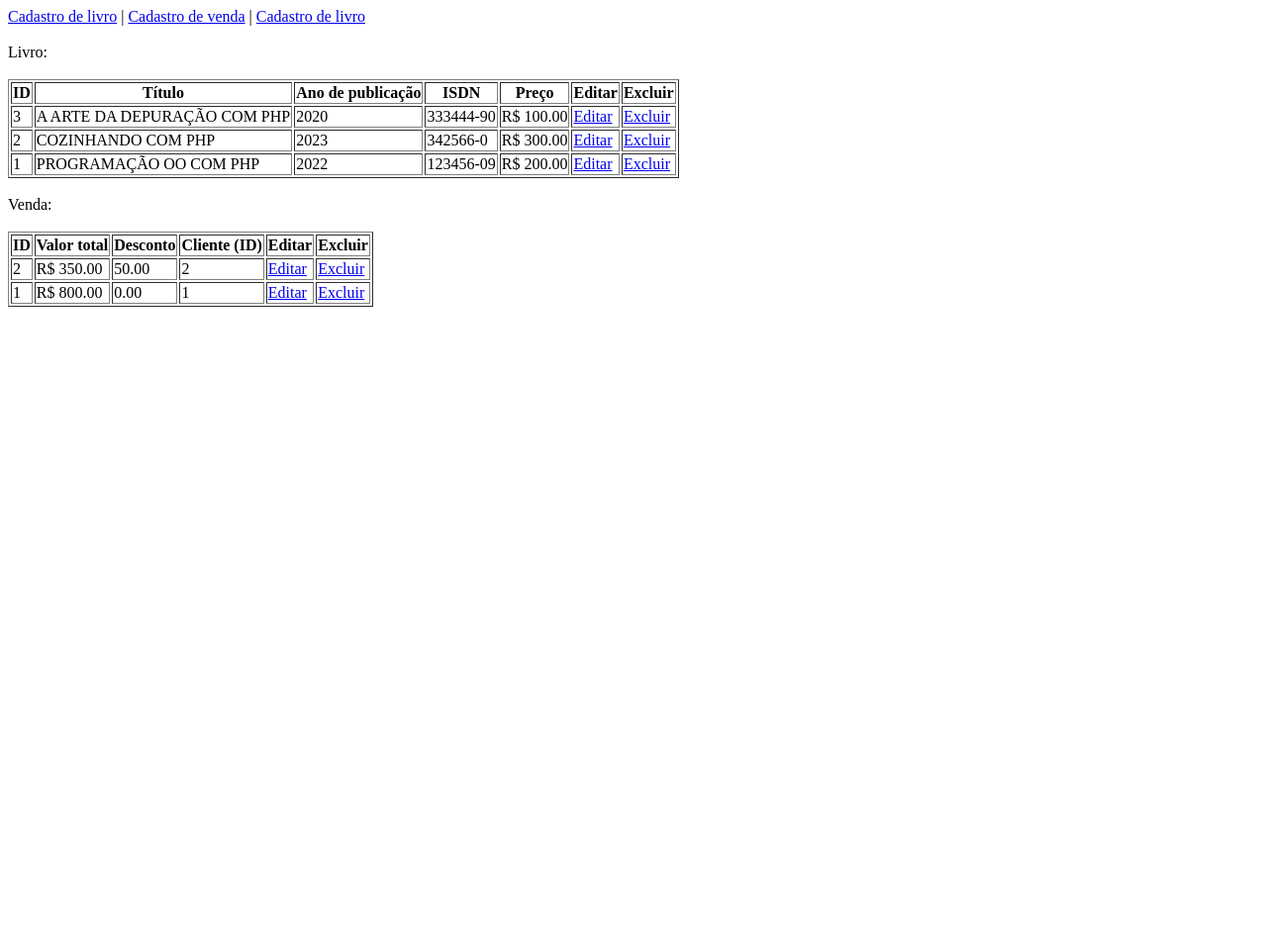
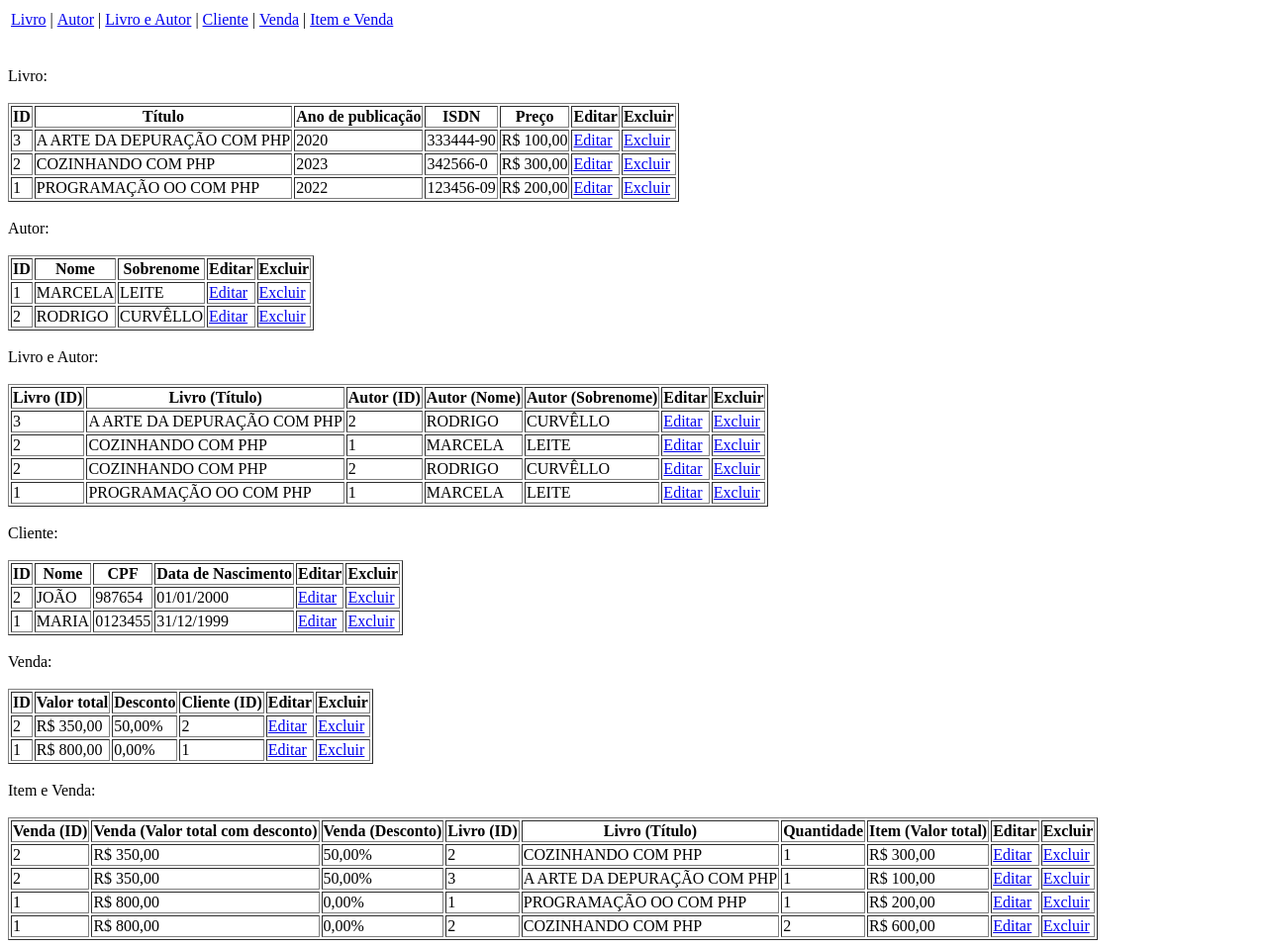
Before and after one commit to pedroryansc/recuperacaoAvaliacao1, a PHP site: page / in a window 1280 px wide. Shown: the whole page at 99% size. Before the commit the page ends 310 px from the top, so only its background shows below. Run offline with PHP 8.4, Linux system fonts and the light colour scheme; data comes from the database, SQL or seed files in the repository.

Commit message:
Arquivos de consulta e atualização em index.php

```diff
--- a/index.php
+++ b/index.php
@@ -11,70 +11,15 @@
     <title>Página principal - Recuperação da Avaliação 1</title>
 </head>
 <body>
-    <a href="cad/cad_livro.php">Cadastro de livro</a> | <a href="cad/cad_venda.php">Cadastro de venda</a> |
-    <a href="cad/cad_item_venda.php">Cadastro de livro</a><br>
-    <br>
-    Livro: <br>
-    <br>
-    <table border="1">
-        <tr>
-            <th>ID</th>
-            <th>Título</th>
-            <th>Ano de publicação</th>
-            <th>ISDN</th>
-            <th>Preço</th>
-            <th>Editar</th>
-            <th>Excluir</th>
-        </tr>
-        <?php
-            $pdo = Conexao::getInstance();
-            $consulta = $pdo->query("SELECT * FROM Livro
-                                    ORDER BY l_titulo");
-            while ($linha = $consulta->fetch(PDO::FETCH_BOTH)) {
-        ?>
-        <tr>
-            <td><?php echo $linha["l_idLivro"]; ?></td>
-            <td><?php echo $linha["l_titulo"]; ?></td>
-            <td><?php echo $linha["l_ano_publicacao"]; ?></td>
-            <td><?php echo $linha["l_isdn"]; ?></td>
-            <td><?php echo "R$ ".$linha["l_preco"]; ?></td>
-            <td><a href="cad/cad_livro.php?acao=editar&id=<?php echo $linha['l_idLivro'];?>">Editar</a></td>
-            <td><a href="javascript:excluirRegistro('ctrl/ctrl_livro.php?acao=excluir&id=<?php echo $linha['l_idLivro']; ?>')">Excluir</a><br></td>
-        </tr>
-        <?php
-            }
-        ?>
-    </table>
-    <br>
-    Venda: <br>
-    <br>
-    <table border="1">
-        <tr>
-            <th>ID</th>
-            <th>Valor total</th>
-            <th>Desconto</th>
-            <th>Cliente (ID)</th>
-            <th>Editar</th>
-            <th>Excluir</th>
-        </tr>
-        <?php
-            $pdo = Conexao::getInstance();
-            $consulta = $pdo->query("SELECT * FROM Venda
-                                    ORDER BY v_valor_total_venda");
-            while ($linha = $consulta->fetch(PDO::FETCH_BOTH)) {
-        ?>
-        <tr>
-            <td><?php echo $linha["v_idVenda"]; ?></td>
-            <td><?php echo "R$ ".$linha["v_valor_total_venda"]; ?></td>
-            <td><?php echo $linha["v_desconto"]; ?></td>
-            <td><?php echo $linha["v_c_idCliente"]; ?></td>
-            <td><a href="cad/cad_venda.php?acao=editar&id=<?php echo $linha['v_idVenda'];?>">Editar</a></td>
-            <td><a href="javascript:excluirRegistro('ctrl/ctrl_venda.php?acao=excluir&id=<?php echo $linha['v_idVenda']; ?>')">Excluir</a><br></td>
-        </tr>
-        <?php
-            }
-        ?>
-    </table>
+    <?php
+        include "menu.html";
+        include "read/read_livro.php";
+        include "read/read_autor.php";
+        include "read/read_livro_autor.php";
+        include "read/read_cliente.php";
+        include "read/read_venda.php";
+        include "read/read_item_venda.php";
+    ?>
 </body>
 </html>
 <script>
--- /dev/null
+++ b/read/read_autor.php
@@ -0,0 +1,28 @@
+<br>
+Autor: <br>
+<br>
+<table border="1">
+    <tr>
+        <th>ID</th>
+        <th>Nome</th>
+        <th>Sobrenome</th>
+        <th>Editar</th>
+        <th>Excluir</th>
+    </tr>
+    <?php
+        $pdo = Conexao::getInstance();
+        $consulta = $pdo->query("SELECT * FROM Autor
+                                ORDER BY a_idAutor");
+        while ($linha = $consulta->fetch(PDO::FETCH_BOTH)) {
+    ?>
+    <tr>
+        <td><?php echo $linha["a_idAutor"]; ?></td>
+        <td><?php echo $linha["a_nome"]; ?></td>
+        <td><?php echo $linha["a_sobrenome"]; ?></td>
+        <td><a href="cad/cad_autor.php?acao=editar&id=<?php echo $linha['a_idAutor'];?>">Editar</a></td>
+        <td><a href="javascript:excluirRegistro('ctrl/ctrl_autor.php?acao=excluir&id=<?php echo $linha['a_idAutor']; ?>')">Excluir</a><br></td>
+    </tr>
+    <?php
+        }
+    ?>
+</table>
--- /dev/null
+++ b/read/read_cliente.php
@@ -0,0 +1,30 @@
+<br>
+Cliente: <br>
+<br>
+<table border="1">
+    <tr>
+        <th>ID</th>
+        <th>Nome</th>
+        <th>CPF</th>
+        <th>Data de Nascimento</th>
+        <th>Editar</th>
+        <th>Excluir</th>
+    </tr>
+    <?php
+        $pdo = Conexao::getInstance();
+        $consulta = $pdo->query("SELECT * FROM Cliente
+                                ORDER BY c_nome");
+        while ($linha = $consulta->fetch(PDO::FETCH_BOTH)) {
+    ?>
+    <tr>
+        <td><?php echo $linha["c_idCliente"]; ?></td>
+        <td><?php echo $linha["c_nome"]; ?></td>
+        <td><?php echo $linha["c_cpf"]; ?></td>
+        <td><?php echo $linha["c_dt_nascimento"]; ?></td>
+        <td><a href="cad/cad_cliente.php?acao=editar&id=<?php echo $linha['c_idCliente'];?>">Editar</a></td>
+        <td><a href="javascript:excluirRegistro('ctrl/ctrl_cliente.php?acao=excluir&id=<?php echo $linha['c_idCliente']; ?>')">Excluir</a><br></td>
+    </tr>
+    <?php
+        }
+    ?>
+</table>
--- /dev/null
+++ b/read/read_item_venda.php
@@ -0,0 +1,38 @@
+<br>
+Item e Venda: <br>
+<br>
+<table border="1">
+    <tr>
+        <th>Venda (ID)</th>
+        <th>Venda (Valor total com desconto)</th>
+        <th>Venda (Desconto)</th>
+        <th>Livro (ID)</th>
+        <th>Livro (Título)</th>
+        <th>Quantidade</th>
+        <th>Item (Valor total)</th>
+        <th>Editar</th>
+        <th>Excluir</th>
+    </tr>
+    <?php
+        $pdo = Conexao::getInstance();
+        $consulta = $pdo->query("SELECT *
+                                FROM Venda JOIN Item_venda ON iv_v_idVenda = v_idVenda JOIN
+                                    Livro ON iv_l_idLivro = l_idLivro
+                                ORDER BY v_valor_total_venda");
+        while ($linha = $consulta->fetch(PDO::FETCH_BOTH)) {
+    ?>
+    <tr>
+        <td><?php echo $linha["v_idVenda"]; ?></td>
+        <td><?php echo "R$ ".number_format($linha["v_valor_total_venda"], 2, ",", "."); ?></td>
+        <td><?php echo number_format($linha["v_desconto"], 2, ",", ".")."%"; ?>
+        <td><?php echo $linha["l_idLivro"]; ?></td>
+        <td><?php echo $linha["l_titulo"]; ?></td>
+        <td><?php echo $linha["iv_quantidade"]; ?></td>
+        <td><?php echo "R$ ".number_format($linha["iv_valor_total_item"], 2, ",", "."); ?></td>
+        <td><a href="cad/cad_item_venda.php?acao=editar&venda=<?php echo $linha['v_idVenda'];?>&livro=<?php echo $linha["l_idLivro"]; ?>">Editar</a></td>
+        <td><a href="javascript:excluirRegistro('ctrl/ctrl_item_venda.php?acao=excluir&venda=<?php echo $linha['v_idVenda']; ?>&livro=<?php echo $linha['l_idLivro']; ?>')">Excluir</a><br></td>
+    </tr>
+    <?php
+        }
+    ?>
+</table>
--- /dev/null
+++ b/read/read_livro.php
@@ -0,0 +1,32 @@
+<br>
+Livro: <br>
+<br>
+<table border="1">
+    <tr>
+        <th>ID</th>
+        <th>Título</th>
+        <th>Ano de publicação</th>
+        <th>ISDN</th>
+        <th>Preço</th>
+        <th>Editar</th>
+        <th>Excluir</th>
+    </tr>
+    <?php
+        $pdo = Conexao::getInstance();
+        $consulta = $pdo->query("SELECT * FROM Livro
+                                ORDER BY l_titulo");
+        while ($linha = $consulta->fetch(PDO::FETCH_BOTH)) {
+    ?>
+    <tr>
+        <td><?php echo $linha["l_idLivro"]; ?></td>
+        <td><?php echo $linha["l_titulo"]; ?></td>
+        <td><?php echo $linha["l_ano_publicacao"]; ?></td>
+        <td><?php echo $linha["l_isdn"]; ?></td>
+        <td><?php echo "R$ ".number_format($linha["l_preco"], 2, ",", "."); ?></td>
+        <td><a href="cad/cad_livro.php?acao=editar&id=<?php echo $linha['l_idLivro'];?>">Editar</a></td>
+        <td><a href="javascript:excluirRegistro('ctrl/ctrl_livro.php?acao=excluir&id=<?php echo $linha['l_idLivro']; ?>')">Excluir</a><br></td>
+    </tr>
+    <?php
+        }
+    ?>
+</table>
--- /dev/null
+++ b/read/read_livro_autor.php
@@ -0,0 +1,34 @@
+<br>
+Livro e Autor: <br>
+<br>
+<table border="1">
+    <tr>
+        <th>Livro (ID)</th>
+        <th>Livro (Título)</th>
+        <th>Autor (ID)</th>
+        <th>Autor (Nome)</th>
+        <th>Autor (Sobrenome)</th>
+        <th>Editar</th>
+        <th>Excluir</th>
+    </tr>
+    <?php
+        $pdo = Conexao::getInstance();
+        $consulta = $pdo->query("SELECT *
+                                FROM Livro JOIN Livro_Autor ON la_l_idLivro = l_idLivro JOIN
+                                    Autor ON la_a_idAutor = a_idAutor
+                                ORDER BY l_titulo");
+        while ($linha = $consulta->fetch(PDO::FETCH_BOTH)) {
+    ?>
+    <tr>
+        <td><?php echo $linha["l_idLivro"]; ?></td>
+        <td><?php echo $linha["l_titulo"]; ?></td>
+        <td><?php echo $linha["a_idAutor"]; ?></td>
+        <td><?php echo $linha["a_nome"]; ?></td>
+        <td><?php echo $linha["a_sobrenome"]; ?></td>
+        <td><a href="cad/cad_livro_autor.php?acao=editar&livro=<?php echo $linha['l_idLivro'];?>&autor=<?php echo $linha["a_idAutor"]; ?>">Editar</a></td>
+        <td><a href="javascript:excluirRegistro('ctrl/ctrl_livro_autor.php?acao=excluir&livro=<?php echo $linha['l_idLivro'];?>&autor=<?php echo $linha["a_idAutor"]; ?>')">Excluir</a><br></td>
+    </tr>
+    <?php
+        }
+    ?>
+</table>
--- /dev/null
+++ b/read/read_venda.php
@@ -0,0 +1,30 @@
+<br>
+Venda: <br>
+<br>
+<table border="1">
+    <tr>
+        <th>ID</th>
+        <th>Valor total</th>
+        <th>Desconto</th>
+        <th>Cliente (ID)</th>
+        <th>Editar</th>
+        <th>Excluir</th>
+    </tr>
+    <?php
+        $pdo = Conexao::getInstance();
+        $consulta = $pdo->query("SELECT * FROM Venda
+                                ORDER BY v_valor_total_venda");
+        while ($linha = $consulta->fetch(PDO::FETCH_BOTH)) {
+    ?>
+    <tr>
+        <td><?php echo $linha["v_idVenda"]; ?></td>
+        <td><?php echo "R$ ".number_format($linha["v_valor_total_venda"], 2, ",", "."); ?></td>
+        <td><?php echo number_format($linha["v_desconto"], 2, ",", ".")."%"; ?></td>
+        <td><?php echo $linha["v_c_idCliente"]; ?></td>
+        <td><a href="cad/cad_venda.php?acao=editar&id=<?php echo $linha['v_idVenda'];?>">Editar</a></td>
+        <td><a href="javascript:excluirRegistro('ctrl/ctrl_venda.php?acao=excluir&id=<?php echo $linha['v_idVenda']; ?>')">Excluir</a><br></td>
+    </tr>
+    <?php
+        }
+    ?>
+</table>
```
